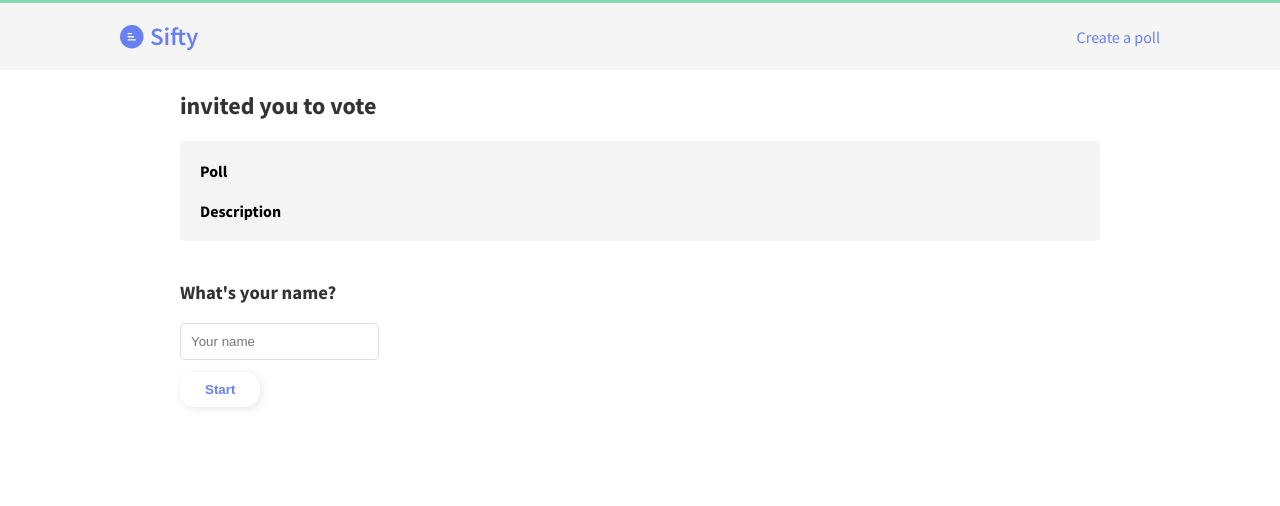
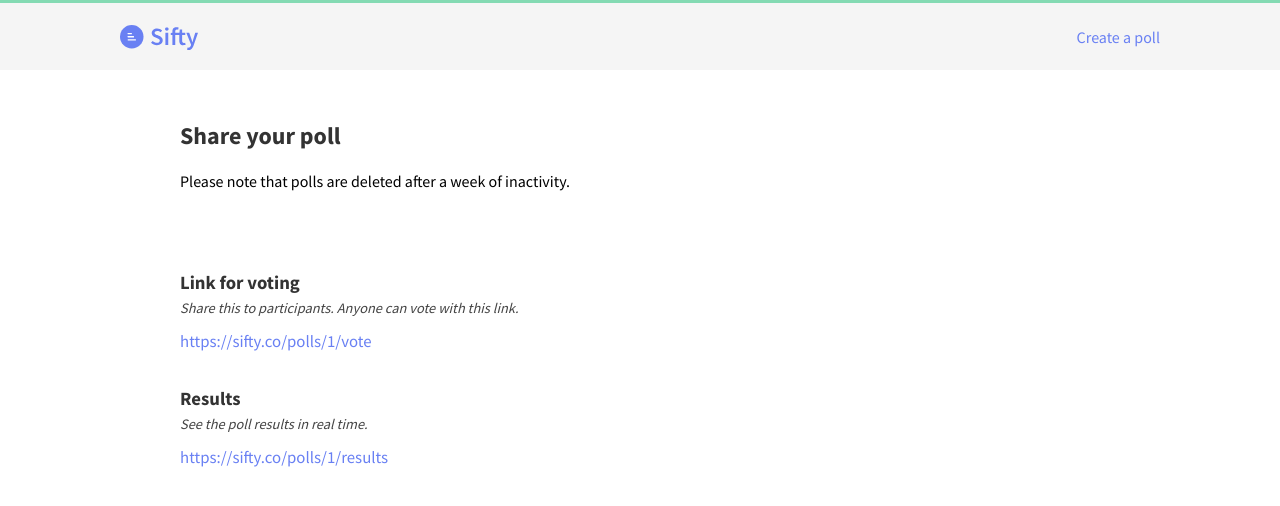
Before and after one commit to alvarcarto/alvarcarto-rank-ui, a React (Create React App) app: page /polls/1 in a window 1280 px wide. Shown: the top 506 px of the page. Built offline with nearby package versions, Linux system fonts and the light colour scheme; no server answers.

Commit message:
Fix sharing links and scale

```diff
--- a/src/App.js
+++ b/src/App.js
@@ -14,8 +14,8 @@ class App extends React.Component {
         <Switch>
           <Route exact path="/" component={LandingPage} />
           <Route exact path="/new-poll" component={NewPollPage} />
-          <Route exact path="/polls/:slug" component={StartVotingPage} />
-          <Route exact path="/polls/:slug/share" component={SharePollPage} />
+          <Route exact path="/polls/:slug" component={SharePollPage} />
+          <Route exact path="/polls/:slug/vote" component={StartVotingPage} />
           <Route exact path="/polls/:slug/results" component={PollResultsPage} />
           <Route exact path="/polls/:slug/vote-sessions/:sessionId" component={VotePage} />
           <Route component={() => <p>404</p>} />
--- a/src/components/RateScale.js
+++ b/src/components/RateScale.js
@@ -128,7 +128,7 @@ class RateScale extends Component {
     const maxScore = _.maxBy(targets, t => t.score).score
     const range = maxScore - minScore
 
-    const left = (target.score + Math.abs(minScore)) / range * 100
+    const left = (target.score -minScore) / range * 100
     const style = {
       left: `${left}%`,
       opacity: 1,
--- a/src/pages/NewPoll.js
+++ b/src/pages/NewPoll.js
@@ -188,7 +188,7 @@ class NewPollPage extends Component {
       .then(res => {
         const poll = res.data
         const { history } = this.props
-        history.push(`/polls/${poll.slug}/share`)
+        history.push(`/polls/${poll.slug}`)
       })
       .catch(err => {
         this.setState({ loading: false })
--- a/src/pages/SharePoll.js
+++ b/src/pages/SharePoll.js
@@ -49,11 +49,11 @@ class SharePollPage extends Component {
           <div>
             <SubHeader>Link for voting</SubHeader>
             <SmallDescription>Share this to participants. Anyone can vote with this link.</SmallDescription>
-            <Link to={`/polls/${pollSlug}`}>https://shifty.co/{pollSlug}</Link>
+            <Link to={`/polls/${pollSlug}/vote`}>https://sifty.co/polls/{pollSlug}/vote</Link>
 
             <SubHeader>Results</SubHeader>
             <SmallDescription>See the poll results in real time.</SmallDescription>
-            <Link to={`/polls/${pollSlug}/results`}>https://shifty.co/{pollSlug}/results</Link>
+            <Link to={`/polls/${pollSlug}/results`}>https://sifty.co/polls/{pollSlug}/results</Link>
           </div>
         </TextContainer>
       </div>
```
